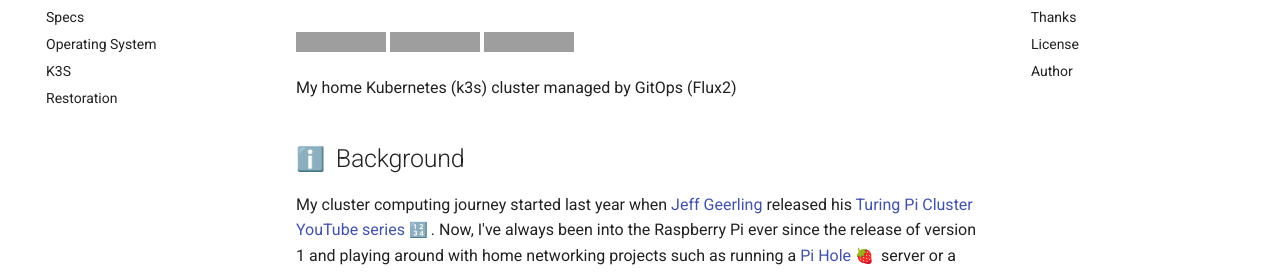
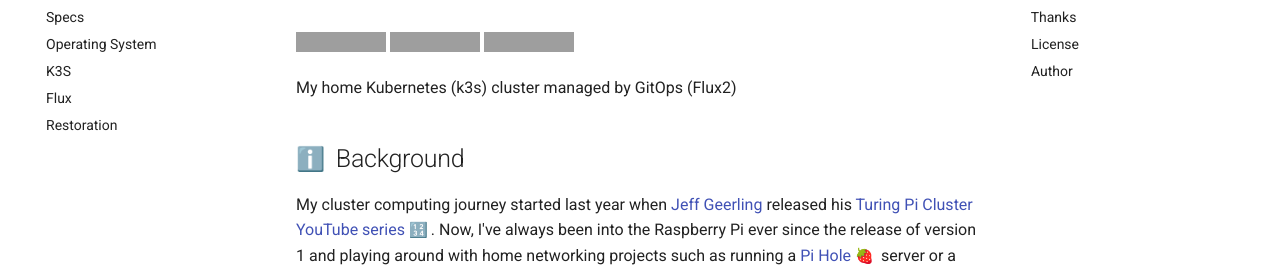
Before and after one commit to nicholaswilde/home-cluster, an MkDocs documentation site: the page built from docs/index.md, in a window 1280 px wide. Shown: the part 148-420 px from the top of the page. Built offline with MkDocs 1.6.1 and Material for MkDocs 9.7.7, drawn with Linux system fonts in a browser that asks for light colours; emoji names are drawn with the system emoji font; comment, search, counter and statistics services are not loaded; grey boxes are pictures that could not be loaded.

Commit message:
Added Flux page
Signed-off-by: Nicholas Wilde <ncwilde43@gmail.com>

```diff
--- a/mkdocs.yml
+++ b/mkdocs.yml
@@ -16,6 +16,7 @@ nav:
   - Specs: specs.md
   - Operating System: operating-system.md
   - K3S: k3s.md
+  - Flux: flux.md
   - Restoration: restoration.md
 
 theme:
```
Also changed, not shown: docs/flux.md (+2 -0 lines).
